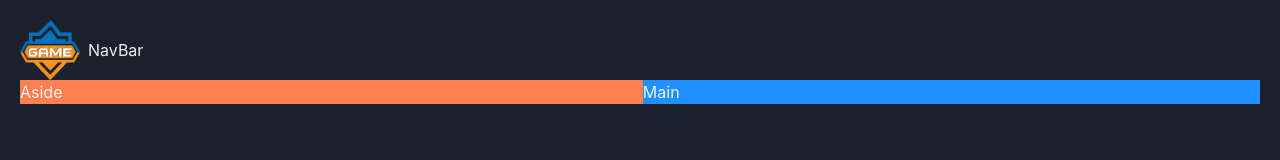
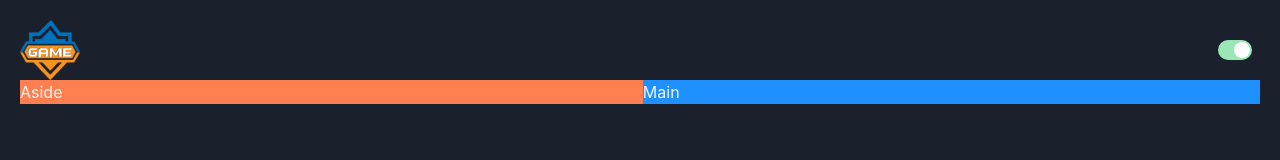
Before and after one commit to SaqlainSajid/game-discovery-website, a React (Vite) app: page / in a window 1280 px wide. Shown: the top 160 px of the page. Built offline with nearby package versions, Linux system fonts and the light colour scheme.

Commit message:
Added Switch for Dark Mode

```diff
--- /dev/null
+++ b/src/Components/ColorModeSwitch.tsx
@@ -0,0 +1,17 @@
+import { HStack, Switch, Text, useColorMode } from "@chakra-ui/react";
+
+const ColorModeSwitch = () => {
+  const { toggleColorMode, colorMode } = useColorMode();
+  return (
+    <HStack>
+      <Switch
+        colorScheme="green"
+        isChecked={colorMode == "dark"}
+        onChange={toggleColorMode}
+      ></Switch>
+      <Text></Text>
+    </HStack>
+  );
+};
+
+export default ColorModeSwitch;
--- a/src/Components/NavBar.tsx
+++ b/src/Components/NavBar.tsx
@@ -1,11 +1,12 @@
 import { HStack, Image, Text } from "@chakra-ui/react";
 import logo from "../assets/game-logo.png";
+import ColorModeSwitch from "./ColorModeSwitch";
 
 const NavBar = () => {
   return (
-    <HStack>
+    <HStack justifyContent={"space-between"}>
       <Image src={logo} boxSize="60px" />
-      <Text>NavBar</Text>
+      <ColorModeSwitch />
     </HStack>
   );
 };
--- a/src/main.tsx
+++ b/src/main.tsx
@@ -4,7 +4,7 @@ import React from "react";
 import ReactDOM from "react-dom/client";
 import App from "./App.tsx";
 import "./index.css";
-import Theme from "./Components/Theme.ts";
+import Theme from "./Theme.ts";
 
 ReactDOM.createRoot(document.getElementById("root")!).render(
   <React.StrictMode>
```
Also changed, not shown: src/Theme.ts (renamed from src/Components/Theme.ts).
